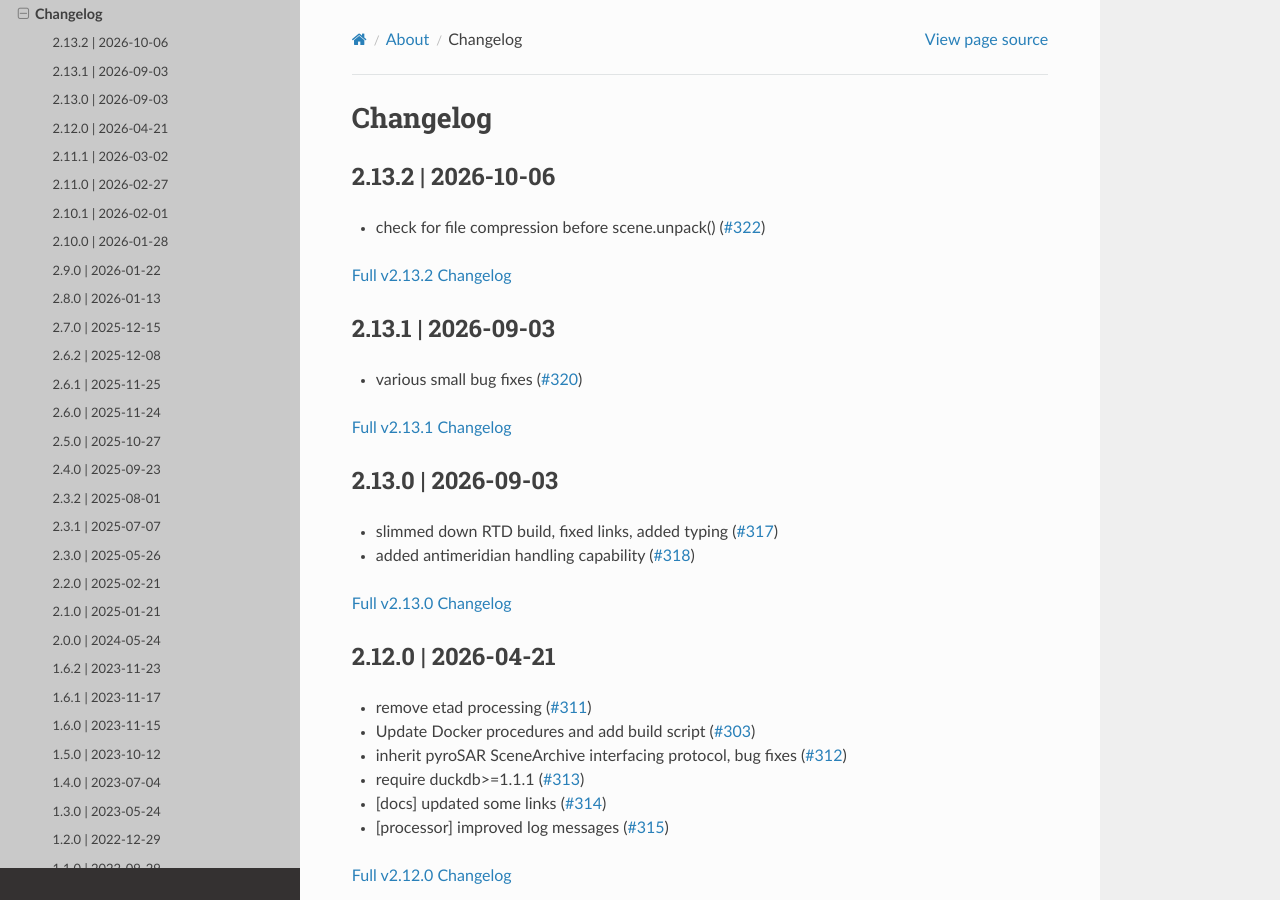
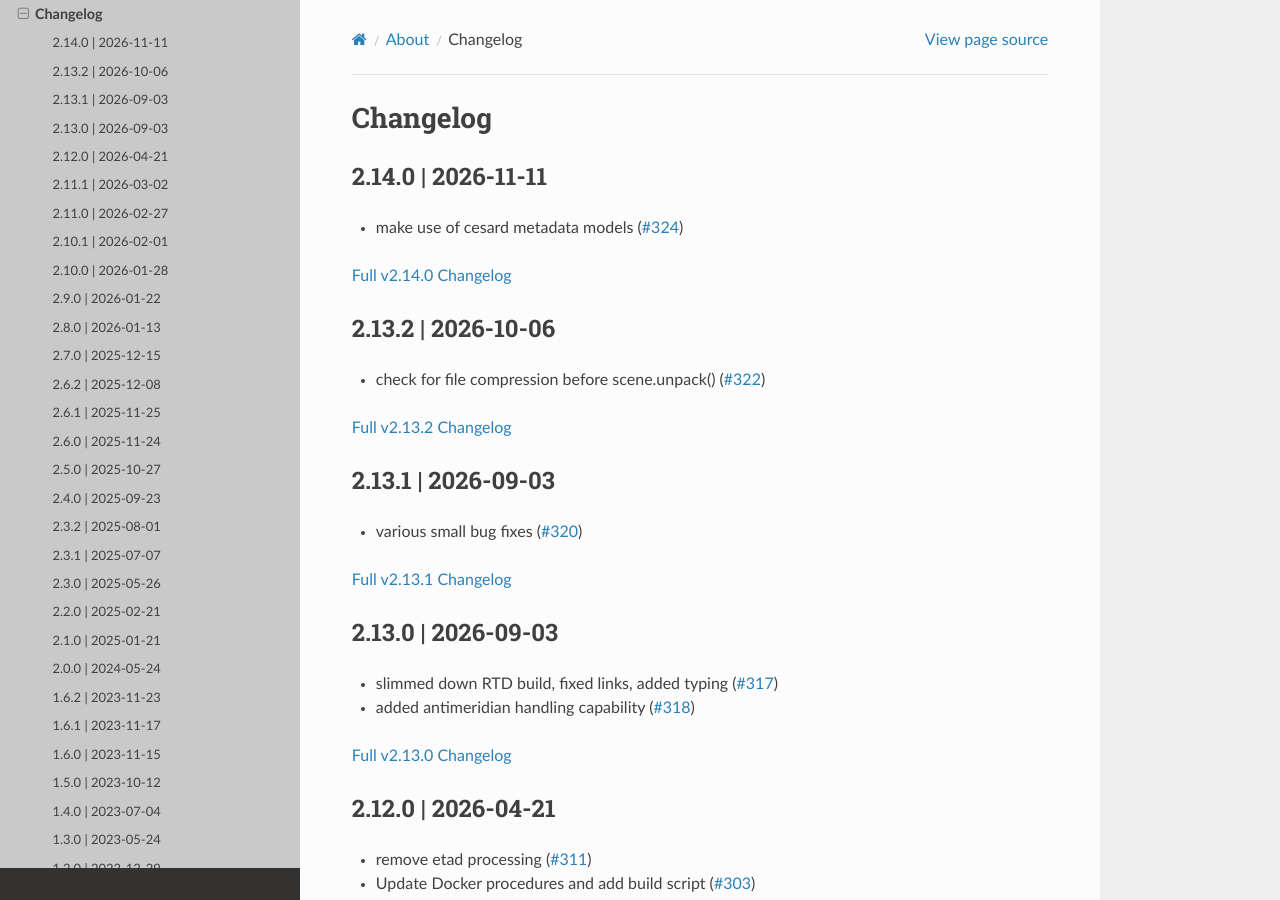
Before and after one commit to SAR-ARD/s1ard, a Sphinx documentation site: the page built from docs/source/about/changelog.rst, in a window 1280 px wide and 900 px high. Built offline with Sphinx 7.4.7 and the Read the Docs theme 3.1.0, drawn with Linux system fonts in a browser that asks for light colours.

Commit message:
version 2.14.0 changelog

```diff
--- a/docs/source/about/changelog.rst
+++ b/docs/source/about/changelog.rst
@@ -1,5 +1,12 @@
 Changelog
 =========
+
+2.14.0 | 2026-11-11
+-------------------
+
+* make use of cesard metadata models (`#324 <https://github.com/SAR-ARD/s1ard/pull/324>`_)
+
+`Full v2.14.0 Changelog <https://github.com/SAR-ARD/s1ard/compare/v2.13.2...v2.14.0>`_
 
 2.13.2 | 2026-10-06
 -------------------
```
